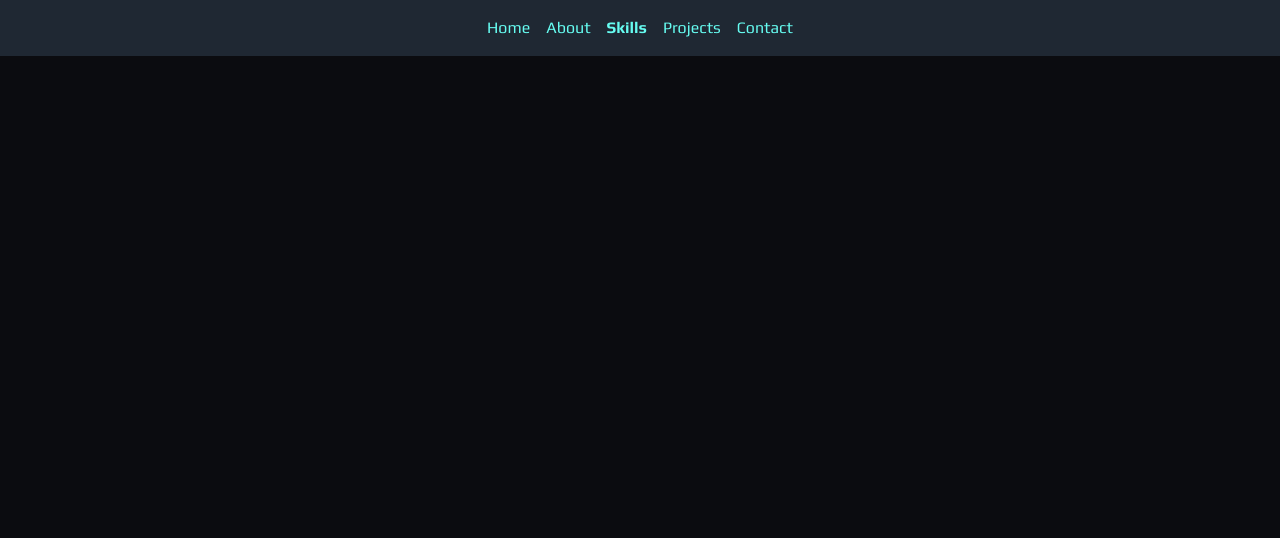
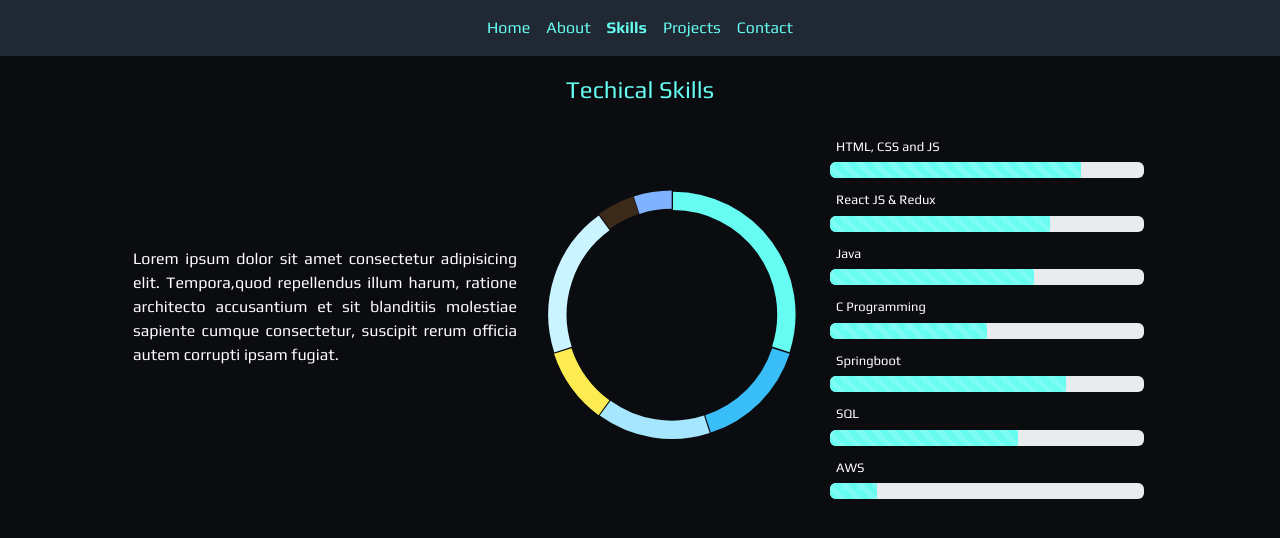
Before and after one commit to Saiesh-N-Gangoli/saiesh-portfolio, a React (Create React App) app: page /skills in a window 1280 px wide. Shown: the top 538 px of the page. Built offline with nearby package versions, Linux system fonts and the light colour scheme.

Commit message:
Changes done on 22/06

```diff
--- a/package.json
+++ b/package.json
@@ -8,9 +8,11 @@
     "@testing-library/react": "^13.4.0",
     "@testing-library/user-event": "^13.5.0",
     "bootstrap": "^5.3.3",
+    "chart.js": "^4.4.3",
     "react": "^18.3.1",
     "react-bootstrap": "^2.10.2",
     "react-bootstrap-icons": "^1.11.4",
+    "react-chartjs-2": "^5.2.0",
     "react-dom": "^18.3.1",
     "react-icons": "^5.2.1",
     "react-router": "^6.23.1",
--- a/public/index.html
+++ b/public/index.html
@@ -24,7 +24,7 @@
       work correctly both with client-side routing and a non-root public URL.
       Learn how to configure a non-root public URL by running `npm run build`.
     -->
-    <title>React App</title>
+    <title>Saiesh's Portfolio</title>
   </head>
   <body>
     <noscript>You need to enable JavaScript to run this app.</noscript>
--- a/src/App.js
+++ b/src/App.js
@@ -9,6 +9,7 @@ import Contact from './Contact/Contact';
 import NotFound from './NotFound/NotFound';
 import NavigationBar from './NavigationBar/NavigationBar';
 import Spinner from './Spinner/Spinner';
+import SkillsTemplate from './Skills/SkillsTemplate';
 
 function App() {
   const[loading, setLoading] = useState(false);
@@ -32,6 +33,7 @@ function App() {
         <Route path='/' element={<HomePage/>}/>
         <Route path='/about' element={<About/>}/>
         <Route path='/skills' element={<Skills/>}/>
+        <Route path='/skillst' element={<SkillsTemplate/>}/>
         <Route path='/projects' element={<Project/>}/>
         <Route path='/contact' element={<Contact/>}/>
         <Route path='*' element={<NotFound/>}/>
--- a/src/HomePage/HomePage.css
+++ b/src/HomePage/HomePage.css
@@ -74,9 +74,24 @@
     .main-home-container{
         display: flex;
         flex-direction: column-reverse;
+        margin-top: 70px;
     }
 
     .right-home-container{
         width: 100%;
+        position: relative;
+        top: -70px;
+        font-size: 15px;
+        display: flex;
+        justify-content: center;
+        flex-direction: column;
+        align-items: center;
+    }
+
+    .left-home-container{
+        width: 100%;
+        display: flex;
+        justify-content:center;
+        align-items: center;
     }
 }
--- /dev/null
+++ b/src/Skills/Doughnut.js
@@ -0,0 +1,45 @@
+import React from 'react'
+import SkillsChart from "./SkillsChart.json";
+import { Doughnut } from "react-chartjs-2";
+import "./Skills.css"
+import { Chart as ChartJS, ArcElement, Tooltip, Legend } from 'chart.js';
+
+const DoughnutChart = () => {
+ChartJS.register(ArcElement, Tooltip, Legend);
+  return (
+    <div>
+       <Doughnut className="second-container-graph"
+              data=
+              {{
+                labels: SkillsChart.map((data) => data.label),
+                datasets: [
+                  {
+                    label: "Technical Skills",
+                    data: SkillsChart.map((data) => data.value),
+                    backgroundColor: [
+                      "rgb(102, 252, 241)",
+                      "rgb(58, 190, 249)",
+                      "rgb(167, 230, 255)",
+                      "rgb(252, 236, 82)",
+                      "rgb(202, 244, 255)",
+                      "rgba(255, 159, 64, 0.2)",
+                      "rgb(128, 179, 255)",
+                    ],
+                    borderRadius: 0,
+                    borderWidth: 0,
+                    offset: 5
+                  },
+                ],
+              }} options={{
+                cutout: '85%',
+                plugins:{
+                  legend:{
+                    display: false
+                  },
+                },
+              }}/>
+    </div>
+  )
+}
+
+export default DoughnutChart
--- /dev/null
+++ b/src/Skills/ProgressSkillBar.js
@@ -0,0 +1,55 @@
+import {React,  useEffect, useState } from 'react'
+import { ProgressBar } from "react-bootstrap";
+
+const ProgressSkillBar = () => {
+    const [progressValue, setProgressValue] = useState({
+        HTML : 0,
+        React: 0,
+        AWS: 0,
+        Springboot: 0,
+        Java: 0,
+        CProgramming:0,
+        SQL:0
+      })
+
+      useEffect(()=>{
+        const timer = setTimeout(() => {
+          setProgressValue({HTML : 80, AWS: 15, React: 70, Springboot: 75, Java: 65, CProgramming:50, SQL: 60})
+        }, 100);
+        return ()=>clearTimeout(timer);
+      },[])
+  return (
+    <>
+      <div className="single-skills">
+              <p>HTML, CSS and JS</p>
+            <ProgressBar animated now={progressValue.HTML}/>
+            </div>
+            <div className="single-skills">
+              <p>React JS & Redux</p>
+            <ProgressBar animated now={progressValue.React}/>
+            </div>
+            <div className="single-skills">
+              <p>Java</p>
+            <ProgressBar animated now={progressValue.Java}/>
+            </div>
+            <div className="single-skills">
+              <p>C Programming</p>
+            <ProgressBar animated now={progressValue.CProgramming}/>
+            </div>
+            <div className="single-skills">
+              <p>Springboot</p>
+            <ProgressBar animated now={progressValue.Springboot}/>
+            </div>
+            <div className="single-skills">
+              <p>SQL</p>
+            <ProgressBar animated now={progressValue.SQL}/>
+            </div>
+            <div className="single-skills">
+              <p>AWS</p>
+            <ProgressBar animated now={progressValue.AWS}/>
+            </div>
+    </>
+  )
+}
+
+export default ProgressSkillBar
--- /dev/null
+++ b/src/Skills/Skills.css
@@ -0,0 +1,67 @@
+.main-container{
+    display: flex;
+    justify-content: center;
+    align-items: center;
+    flex-wrap: wrap;
+    margin-top: 20px;
+}
+
+.skills-card{
+    margin: 10px 10px;
+}
+
+.second-techincal-skills-main-container{
+    /* width: 30%; */
+    display: flex;
+    align-items: center;
+    margin: 15px 15px;
+}
+
+.first-techincal-skills-main-container{
+    width: 30%;
+    display: flex;
+    align-items: center;
+    margin: 15px 15px;
+}
+
+.first-techincal-skills-main-container p{
+    text-align: justify;
+    color: #FFF;
+}
+
+
+.third-techincal-skills-main-container{
+    width: 25%;
+    display: flex;
+    flex-direction: column;
+    justify-content: center;
+    /* align-items: center; */
+    margin: 15px 15px;
+
+}
+
+.techincal-skills-main-container{
+    width: 100%;
+    display: flex;
+    justify-content: center;
+
+}
+
+.second-container-graph{
+    width: 250px !important;
+    height: 250px !important;
+}
+
+.single-skills{
+    margin: 3px 3px;
+}
+
+.single-skills p{
+    color: #FFF;
+    margin: 6px 6px;
+    font-size: small;
+}
+
+.progress-bar{
+    background-color: #66FCF1 !important;
+}
--- a/src/Skills/Skills.js
+++ b/src/Skills/Skills.js
@@ -1,11 +1,36 @@
-import React from 'react'
+import React from "react";
+import DoughnutChart from "./Doughnut";
+import "./Skills.css"
+import ProgressSkillBar from "./ProgressSkillBar";
+
 
 const Skills = () => {
+
+
+
+
   return (
     <div>
+      <div className="main-container">
+        <div className="skills-container"></div>
+        <hr />
+          <h4 className="aqua-color">Techical Skills</h4>
+        <div className="techincal-skills-main-container">
+          <div className="first-techincal-skills-main-container">
+           <p>Lorem ipsum dolor sit amet consectetur adipisicing elit. Tempora,quod repellendus illum harum, ratione architecto accusantium et sit
+            blanditiis molestiae sapiente cumque consectetur, suscipit rerum
+            officia autem corrupti ipsam fugiat.</p>
+          </div>
+          <div className="second-techincal-skills-main-container">
+           <DoughnutChart/>
+          </div>
+          <div className="third-techincal-skills-main-container">
+          <ProgressSkillBar/>
+          </div>
+        </div>
+      </div>
+    </div>
+  );
+};
 
-    </div>
-  )
-}
-
-export default Skills
+export default Skills;
--- /dev/null
+++ b/src/Skills/SkillsChart.json
@@ -0,0 +1,29 @@
+[{
+    "label" : "HTML, CSS & JavaScript",
+    "value" : 30
+},
+{
+    "label" : "React JS & Redux",
+    "value" : 15
+},
+{
+    "label" : "Java",
+    "value" : 15
+},
+{
+    "label" : "C Programming",
+    "value" : 10
+},
+{
+    "label" : "Springboot",
+    "value" : 20
+},
+{
+    "label" : "SQL",
+    "value" : 5
+},
+{
+    "label" : "AWS",
+    "value" : 5
+}
+]
--- /dev/null
+++ b/src/Skills/SkillsTemplate.js
@@ -0,0 +1,22 @@
+import React from "react";
+import "./Skills.css";
+import { Button, Card } from "react-bootstrap";
+
+const SkillsTemplate = ({title, details, imgSrc}) => {
+  return (
+    <div>
+      <Card style={{ width: "18rem" }} className="skills-card">
+        <Card.Img variant="top" src={imgSrc} />
+        <Card.Body>
+          <Card.Title>{title}</Card.Title>
+          <Card.Text>
+            {details}
+          </Card.Text>
+          <Button variant="primary">Go somewhere</Button>
+        </Card.Body>
+      </Card>
+    </div>
+  );
+};
+
+export default SkillsTemplate;
--- a/src/index.css
+++ b/src/index.css
@@ -4,6 +4,14 @@
   font-family: "Play", sans-serif;
   font-weight: 400;
   font-style: normal;
+}
+
+*{
+  font-family: "Play", sans-serif;
+}
+
+.aqua-color{
+  color: #66FCF1;
 }
 
 body {
```
Also changed, not shown: public/manifest.json, 2 other files (tests, documents, lock files or other folders).
